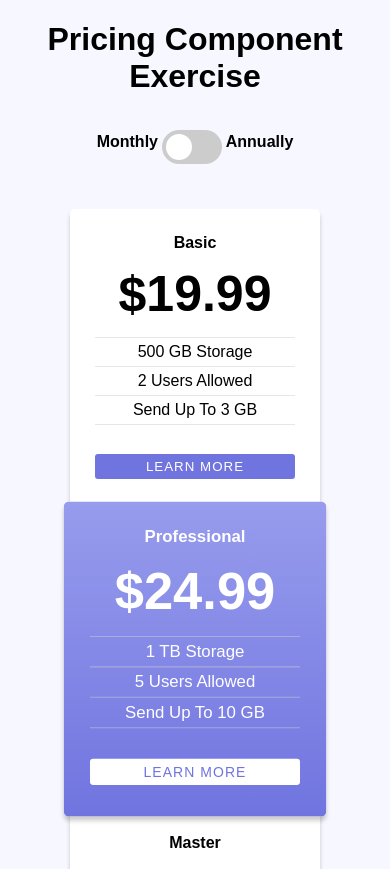
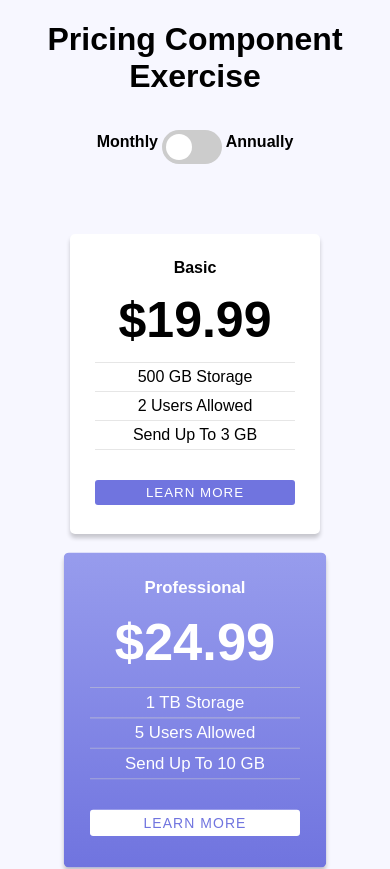
Before and after one commit to V-Wong/Pricing-Component, a React (Create React App) app in the folder frontend/: page / in a window 390 px wide. Shown: the top 869 px of the page. Built offline with nearby package versions, Linux system fonts and the light colour scheme.

Commit message:
Add margins between cards in mobile mode

```diff
--- a/frontend/src/components/pricing-card.css
+++ b/frontend/src/components/pricing-card.css
@@ -73,6 +73,9 @@
   flex-direction: row;
 }
 @media (max-width: 800px) {
+  .pricing-card {
+    margin-top: 3vh;
+  }
   .pricing-card-list {
     flex-direction: column;
     margin: auto;
--- a/frontend/src/components/pricing-card.scss
+++ b/frontend/src/components/pricing-card.scss
@@ -94,6 +94,10 @@ $darker-blue: #464BD6;
 }
 
 @media (max-width: 800px) {
+    .pricing-card {
+        margin-top: 3vh;
+    }
+
     .pricing-card-list {
         flex-direction: column;
         margin: auto;
```
